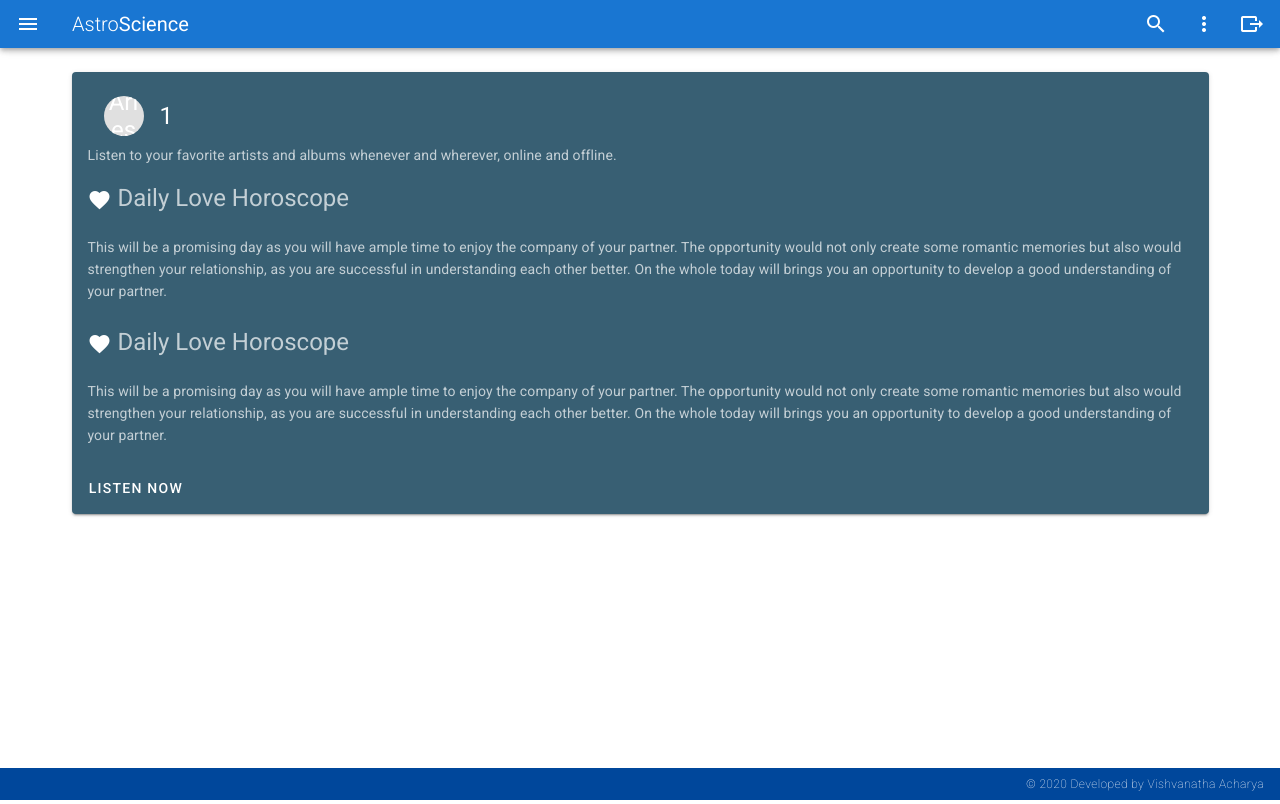
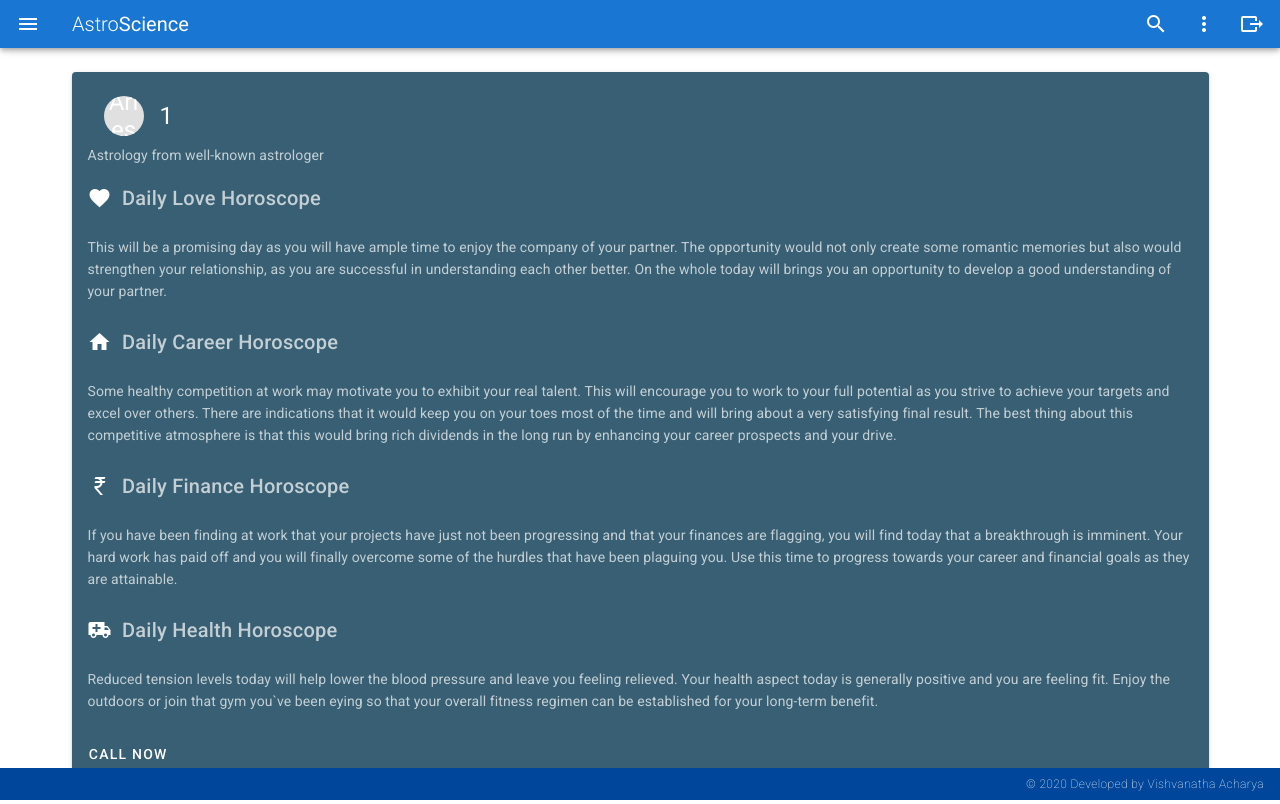
Before and after one commit to vishvanathaa/vishwakarma, a Vue app: page /ZodiacSign/1 in a window 1280 px wide. Built offline with nearby package versions, Linux system fonts and the light colour scheme.

Commit message:
Left menu implementation

```diff
--- a/src/components/Navbar.vue
+++ b/src/components/Navbar.vue
@@ -112,7 +112,7 @@ export default {
         { name: 'Virgo', role: 'Web developer', avatar: '&#9805;' },
         { name: 'Libra', role: 'Graphic designer', avatar: '&#9806;' },
         { name: 'Scorpio', role: 'Web developer', avatar: '&#9807;' },
-        { name: 'Sagattarius', role: 'Social media maverick', avatar: '&#9808;' },
+        { name: 'Sagittarius', role: 'Social media maverick', avatar: '&#9808;' },
         { name: 'Capricorn', role: 'Sales guru', avatar: '&#9809;'},
         { name: 'Aquarius', role: 'Social media maverick', avatar: '&#9810;' },
         { name: 'Pisces', role: 'Sales guru', avatar: '&#9811;'}
--- a/src/views/ZodiacSign.vue
+++ b/src/views/ZodiacSign.vue
@@ -12,33 +12,51 @@
                     <span>{{getSignName()}}</span>
                </template>
             </v-card-title>
-            <v-card-subtitle>Listen to your favorite artists and albums whenever and wherever, online and offline.</v-card-subtitle>
+            <v-card-subtitle>Astrology from well-known astrologer</v-card-subtitle>
             <v-card-text>
                 <v-row>
                     <v-col>
                         <template>
-                   <div class="headline">
-                       <v-icon>mdi-heart</v-icon>
-                       Daily Love Horoscope</div>
+                            <div class="title">
+                            <v-icon class="mb-1">mdi-heart</v-icon>
+                            <span>&nbsp;&nbsp;Daily Love Horoscope</span></div>
                             <span><br>This will be a promising day as you will have ample time to enjoy the company of your partner. The opportunity would not only create some romantic memories but also would strengthen your relationship, as you are successful in understanding each other better. On the whole today will brings you an opportunity to develop a good understanding of your partner.</span>
                          </template>
-
                     </v-col>
                 </v-row>
                 <v-row>
                     <v-col>
                         <template>
-                   <div class="headline">
-                       <v-icon>mdi-heart</v-icon>
-                       Daily Love Horoscope</div>
-                   <span><br>This will be a promising day as you will have ample time to enjoy the company of your partner. The opportunity would not only create some romantic memories but also would strengthen your relationship, as you are successful in understanding each other better. On the whole today will brings you an opportunity to develop a good understanding of your partner.</span>
+                            <div class="title">
+                            <v-icon class="mb-1">mdi-home</v-icon>
+                            <span>&nbsp;&nbsp;Daily Career Horoscope</span></div>
+                            <span><br>Some healthy competition at work may motivate you to exhibit your real talent. This will encourage you to work to your full potential as you strive to achieve your targets and excel over others. There are indications that it would keep you on your toes most of the time and will bring about a very satisfying final result. The best thing about this competitive atmosphere is that this would bring rich dividends in the long run by enhancing your career prospects and your drive.</span>
                         </template>
-
+                    </v-col>
+                </v-row>
+                <v-row>
+                    <v-col>
+                        <template>
+                            <div class="title">
+                            <v-icon class="mb-1">mdi-currency-inr</v-icon>
+                            <span>&nbsp;&nbsp;Daily Finance Horoscope</span></div>
+                            <span><br>If you have been finding at work that your projects have just not been progressing and that your finances are flagging, you will find today that a breakthrough is imminent. Your hard work has paid off and you will finally overcome some of the hurdles that have been plaguing you. Use this time to progress towards your career and financial goals as they are attainable.</span>
+                        </template>
+                    </v-col>
+                </v-row>
+                <v-row>
+                    <v-col>
+                        <template>
+                            <div class="title">
+                            <v-icon class="mb-1">mdi-ambulance</v-icon>
+                            <span>&nbsp;&nbsp;Daily Health Horoscope</span></div>
+                            <span><br>Reduced tension levels today will help lower the blood pressure and leave you feeling relieved. Your health aspect today is generally positive and you are feeling fit. Enjoy the outdoors or join that gym you`ve been eying so that your overall fitness regimen can be established for your long-term benefit.</span>
+                        </template>
                     </v-col>
                 </v-row>
             </v-card-text>
             <v-card-actions>
-              <v-btn text>Listen Now</v-btn>
+              <v-btn text>CALL NOW</v-btn>
             </v-card-actions>
           </v-card>
         </v-col>
```
Lines whose indentation alone changed are shown as unchanged.
